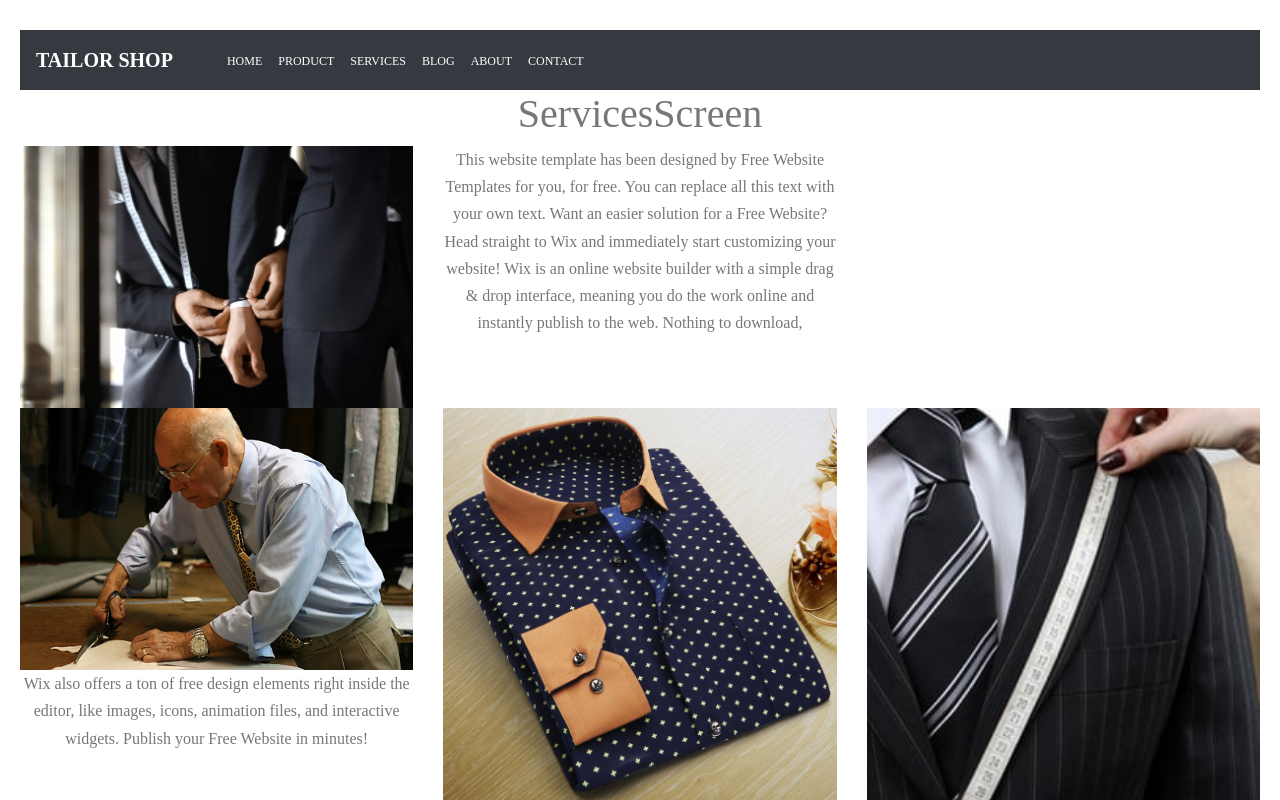
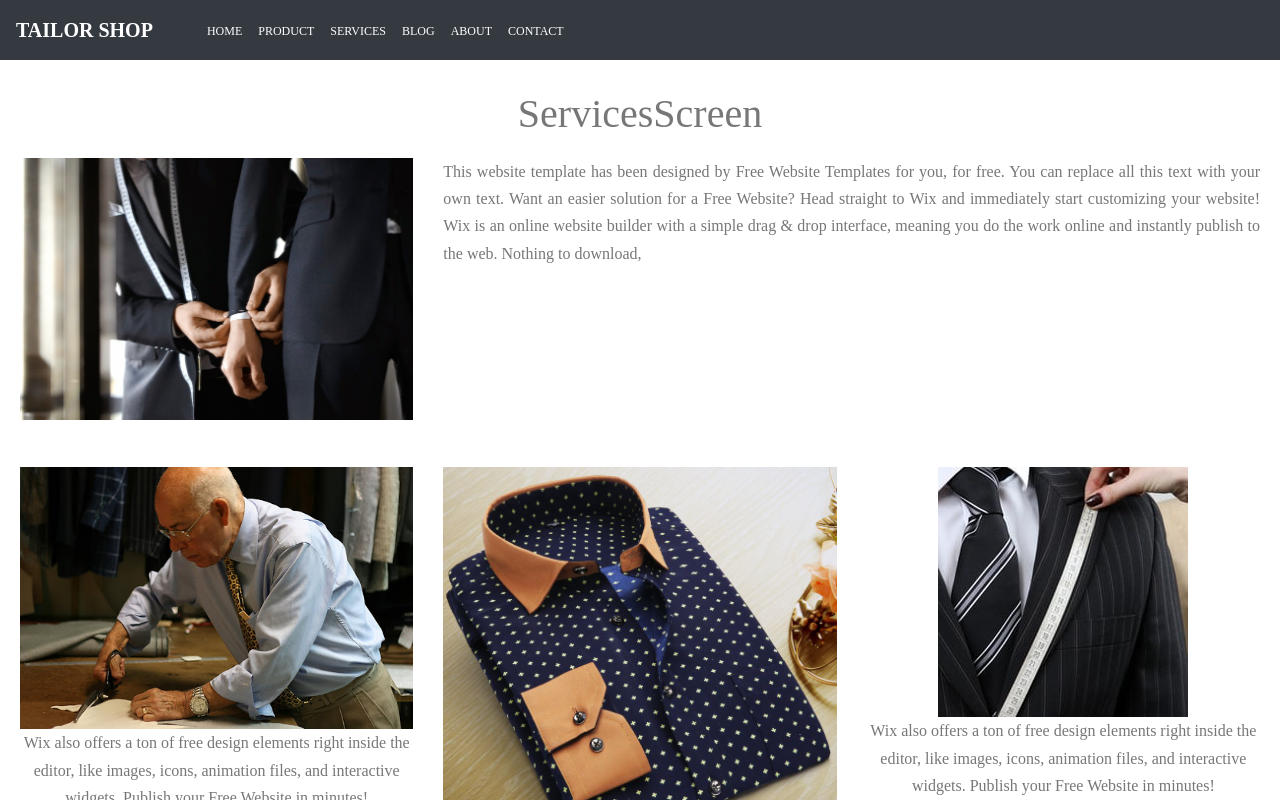
Before and after one commit to YakubuAmidu/Tailor-shop, a React (Create React App) app: page /ServicesScreen in a window 1280 px wide. Shown: the top 800 px of the page. Built offline with nearby package versions, Linux system fonts and the light colour scheme.

Commit message:
Commiting changes

```diff
--- a/src/components/App.css
+++ b/src/components/App.css
@@ -61,6 +61,22 @@ body {
   width: 100%;
   margin-bottom: 10px;
 }
+
+.Image_two-sub {
+  text-align: center;
+  padding-bottom: 20px;
+  margin-bottom: 30px;
+}
+
+.Image_two-sub:hover {
+  border: 0.5px solid #777;
+  opacity: 1;
+}
+
+.Image_sub-paragraph {
+  margin-bottom: -5px;
+}
+
 .About_section {
   padding-left: 20px;
   padding-right: 20px;
@@ -188,10 +204,31 @@ body {
   color: green;
 }
 
+.Service_section-main {
+  padding-left: 20px;
+  padding-right: 20px;
+  padding-top: 30px;
+  padding-bottom: 20px;
+}
+
 .Measureone {
   width: 100%;
 }
 
 .Measuretwo {
-  width: 100%;
+  max-width: 100%;
+  max-height: 100%;
 }
+
+.Measure_paragraph {
+  text-align: justify;
+}
+
+.Service_main {
+  margin-bottom: 20px;
+  margin-top: 20px;
+}
+
+.Service_section-main {
+  text-align: center;
+}
--- a/src/components/Header.js
+++ b/src/components/Header.js
@@ -7,15 +7,16 @@ import Suit_two from "../assets/Suit_two.png";
 class Header extends Component {
   render() {
     return (
-      <Row className="Header_section">
+      <div className="Header_section">
+        <Row>
           <Col className="Header_info" sm={4}>
             <h2 className="Header_title">World's Finest and Elegant Tuxedo</h2>
             <p className="Paragraph_one">
-            This is just a place holder, so you can see what the site would look
-            like. This is just a place holder, so you can see what the site
-            would look like. This is just a place holder, so you can see what
-            the site would look like. This is just a place holder, so you can
-            see what the site would look like.
+              This is just a place holder, so you can see what the site would
+              look like. This is just a place holder, so you can see what the
+              site would look like. This is just a place holder, so you can see
+              what the site would look like. This is just a place holder, so you
+              can see what the site would look like.
             </p>
             <Button className="Button_shop" variant="outline-success">
               Shop Now
@@ -27,10 +28,19 @@ class Header extends Component {
           <Col className="Header_image-one">
             <p className="Header_title">Handcrafted and made from 100% wool</p>
 
+            <div className="Image_two-sub">
               <img src={Suit_one} alt="suit-img" className="Image_two" />
+              <p className="Image_sub-paragraph">This is just a place holder</p>
+              <p className="Image_sub-paragraph">This is just a place holder</p>
+            </div>
+            <div className="Image_two-sub">
               <img src={Suit_two} alt="suit-img" className="Image_two" />
+              <p className="Image_sub-paragraph">This is just a place holder</p>
+              <p className="Image_sub-paragraph">This is just a place holder</p>
+            </div>
           </Col>
         </Row>
+      </div>
     );
   }
 }
--- a/src/screens/ServicesScreen.js
+++ b/src/screens/ServicesScreen.js
@@ -9,24 +9,27 @@ import Measurefour from "../assets/Measurefour.png";
 
 const ServicesScreen = () => {
   return (
-    <div className="Service_section">
+    <div>
       <Links />
-      <h1>ServicesScreen</h1>
-      <Row>
+      <div className="Service_section-main">
+        <h1 className="Servicescreen">ServicesScreen</h1>
+        <Row className="Service_main">
           <Col className="Service_image" sm={4}>
             <img src={Measureone} alt="img" className="Measureone" />
           </Col>
-        <Col className="Measure_paragraph" sm={4}>
-          <p className="Paragraph_info">
+          <Col className="Measure_paragraph" sm={8}>
+            <p className="Measure_info">
               This website template has been designed by Free Website Templates
-            for you, for free. You can replace all this text with your own text.
-            Want an easier solution for a Free Website? Head straight to Wix and
-            immediately start customizing your website! Wix is an online website
-            builder with a simple drag & drop interface, meaning you do the work
-            online and instantly publish to the web. Nothing to download,
+              for you, for free. You can replace all this text with your own
+              text. Want an easier solution for a Free Website? Head straight to
+              Wix and immediately start customizing your website! Wix is an
+              online website builder with a simple drag & drop interface,
+              meaning you do the work online and instantly publish to the web.
+              Nothing to download,
             </p>
           </Col>
         </Row>
+        <br />
         <Row>
           <Col sm={4}>
             <img src={Measurethree} alt="img" className="Measuretwo" />
@@ -58,8 +61,8 @@ const ServicesScreen = () => {
             <p>
               For appointment
               <br />
-            This is just a place holder, so you can see what the site would look
-            like.
+              This is just a place holder, so you can see what the site would
+              look like.
             </p>
           </Col>
           <Col sm={4}>
@@ -80,6 +83,7 @@ const ServicesScreen = () => {
         </Row>
         <Service />
       </div>
+    </div>
   );
 };
 
```
Lines whose indentation alone changed are shown as unchanged.
